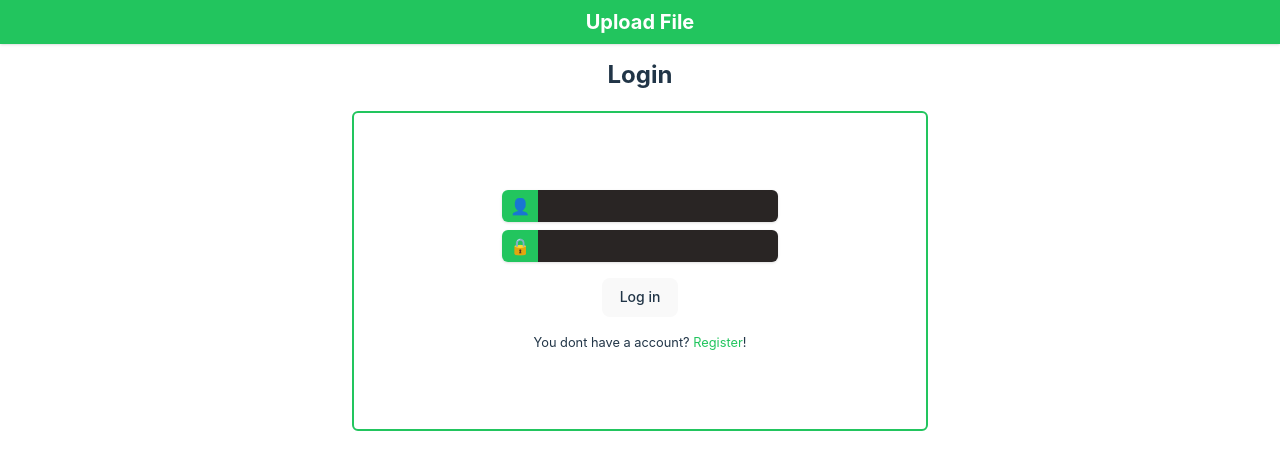
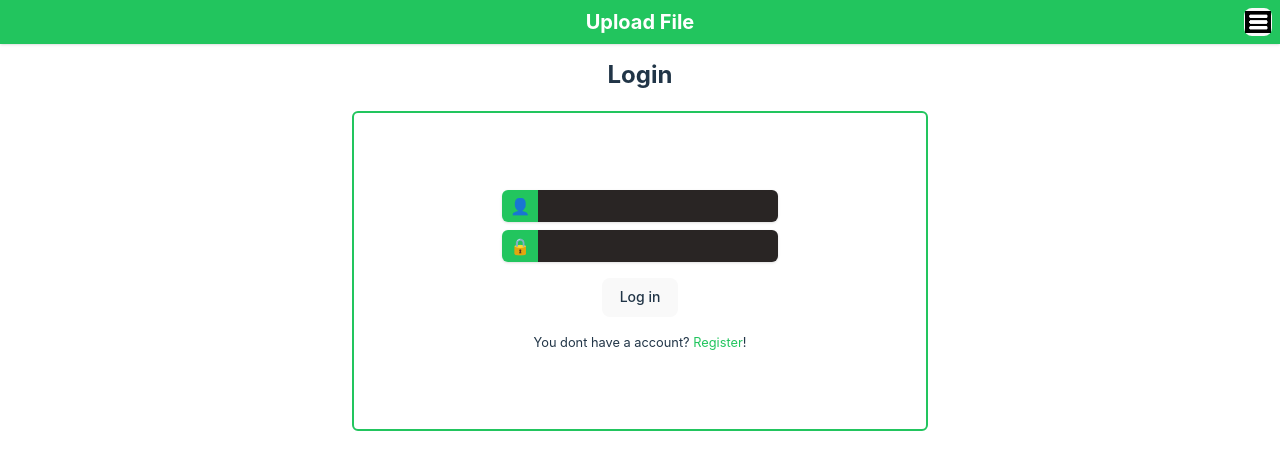
Before and after one commit to DavidxDl/file-uploader-frontend, a React (Vite) app: page /login in a window 1280 px wide. Shown: the top 470 px of the page. Built offline with nearby package versions, Linux system fonts and the light colour scheme; no server answers.

Commit message:
imrpoved header

```diff
--- a/src/components/Header.tsx
+++ b/src/components/Header.tsx
@@ -1,9 +1,11 @@
+import Modal from "./Modal";
 export default function Header() {
   return (
     <header className="p-2 bg-green-500 text-center shadow">
       <a href={"/"} className=" text-white text-xl font-bold ">
         Upload File
       </a>
+      <Modal />
     </header>
   );
 }
```
